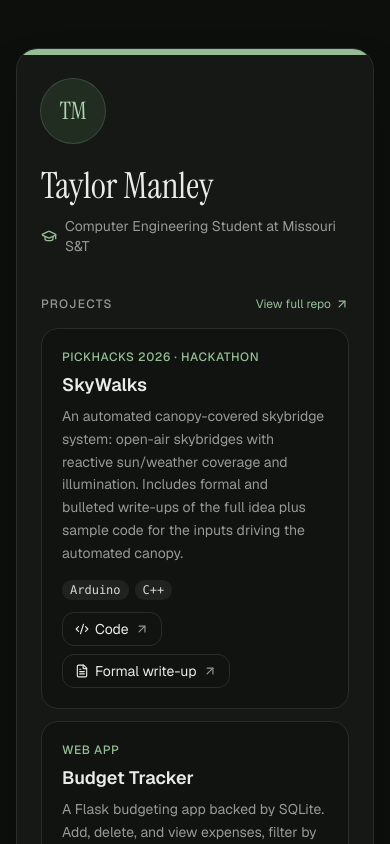
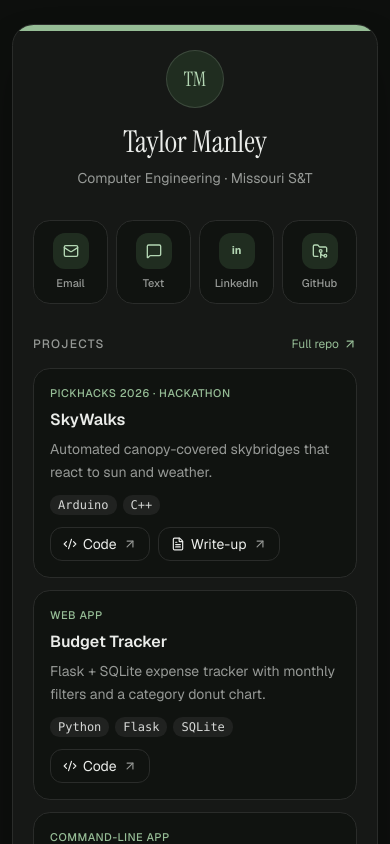
Before and after one commit to T-Manley/Handshake_project, a Next.js app: page / in a window 390 px wide. Shown: the top 844 px of the page. Built offline with nearby package versions, Linux system fonts and the light colour scheme.

Commit message:
feat: enhance layout and add contact section; update project details
V0-Chat-Id: dB70JI1JSH8

```diff
--- a/app/page.tsx
+++ b/app/page.tsx
@@ -13,28 +13,40 @@ function SectionHeading({ id, children }: { id: string; children: React.ReactNod
 
 export default function Page() {
   return (
-    <main className="flex min-h-dvh items-center justify-center px-4 py-12 sm:py-20">
+    <main className="flex min-h-dvh items-center justify-center px-3 py-6 sm:px-4 sm:py-20">
       <article className="w-full max-w-2xl overflow-hidden rounded-2xl border border-border bg-card shadow-2xl shadow-black/40">
         <div className="h-1.5 bg-primary" aria-hidden="true" />
 
-        <div className="flex flex-col gap-10 p-6 sm:p-10">
-          <header className="flex flex-col gap-5 sm:flex-row sm:items-center sm:gap-6">
+        <div className="flex flex-col gap-8 p-5 sm:gap-10 sm:p-10">
+          <header className="flex flex-col items-center gap-4 text-center sm:flex-row sm:items-center sm:gap-6 sm:text-left">
             <div
-              className="flex size-16 shrink-0 items-center justify-center rounded-full bg-accent font-serif text-2xl text-accent-foreground ring-1 ring-primary/30"
+              className="flex size-14 shrink-0 items-center justify-center rounded-full bg-accent font-serif text-xl text-accent-foreground ring-1 ring-primary/30 sm:size-16 sm:text-2xl"
               aria-hidden="true"
             >
               TM
             </div>
-            <div className="flex flex-col gap-2">
-              <h1 className="font-serif text-4xl leading-tight text-foreground text-balance sm:text-5xl">
+            <div className="flex flex-col items-center gap-2 sm:items-start">
+              <h1 className="font-serif text-3xl leading-tight text-foreground text-balance sm:text-5xl">
                 Taylor Manley
               </h1>
-              <p className="flex items-center gap-2 text-sm text-muted-foreground">
-                <GraduationCap className="size-4 shrink-0 text-primary" aria-hidden="true" />
-                Computer Engineering Student at Missouri S&amp;T
+              <p className="flex items-start gap-2 text-sm leading-snug text-muted-foreground sm:items-center">
+                <GraduationCap className="hidden size-4 shrink-0 text-primary sm:block" aria-hidden="true" />
+                <span>
+                  Computer Engineering
+                  <span className="sm:hidden"> &middot; </span>
+                  <span className="hidden sm:inline"> Student at </span>
+                  <span className="whitespace-nowrap">Missouri S&amp;T</span>
+                </span>
               </p>
             </div>
           </header>
+
+          <section aria-labelledby="contact-heading-mobile" className="flex flex-col gap-3 sm:hidden">
+            <h2 id="contact-heading-mobile" className="sr-only">
+              Get in touch
+            </h2>
+            <ContactLinks variant="compact" />
+          </section>
 
           <section aria-labelledby="projects-heading" className="flex flex-col gap-4">
             <div className="flex items-center justify-between gap-4">
@@ -45,7 +57,8 @@ export default function Page() {
                 rel="noopener noreferrer"
                 className="inline-flex items-center gap-1 text-xs text-primary hover:underline focus-visible:outline-2 focus-visible:outline-offset-2 focus-visible:outline-ring"
               >
-                View full repo
+                <span className="hidden sm:inline">View full repo</span>
+                <span className="sm:hidden">Full repo</span>
                 <ArrowUpRight className="size-3.5" aria-hidden="true" />
                 <span className="sr-only">(opens in a new tab)</span>
               </a>
@@ -58,7 +71,7 @@ export default function Page() {
             <Involvement />
           </section>
 
-          <section aria-labelledby="contact-heading" className="flex flex-col gap-4">
+          <section aria-labelledby="contact-heading" className="hidden flex-col gap-4 sm:flex">
             <SectionHeading id="contact-heading">Get in touch</SectionHeading>
             <ContactLinks />
           </section>
--- a/components/contact-links.tsx
+++ b/components/contact-links.tsx
@@ -46,7 +46,29 @@ const contacts: ContactLink[] = [
   },
 ]
 
-export function ContactLinks() {
+export function ContactLinks({ variant = 'full' }: { variant?: 'full' | 'compact' }) {
+  if (variant === 'compact') {
+    return (
+      <ul className="grid grid-cols-4 gap-2">
+        {contacts.map((contact) => (
+          <li key={contact.label}>
+            <a
+              href={contact.href}
+              {...(contact.external ? { target: '_blank', rel: 'noopener noreferrer' } : {})}
+              aria-label={`${contact.label}: ${contact.value}${contact.external ? ' (opens in a new tab)' : ''}`}
+              className="flex flex-col items-center gap-1.5 rounded-xl border border-border bg-background/60 py-3 text-foreground transition-colors active:bg-accent hover:border-primary/50 focus-visible:outline-2 focus-visible:outline-offset-2 focus-visible:outline-ring"
+            >
+              <span className="flex size-9 items-center justify-center rounded-lg bg-accent text-accent-foreground">
+                {contact.icon}
+              </span>
+              <span className="text-[11px] font-medium text-muted-foreground">{contact.label}</span>
+            </a>
+          </li>
+        ))}
+      </ul>
+    )
+  }
+
   return (
     <ul className="grid gap-2 sm:grid-cols-2">
       {contacts.map((contact) => (
--- a/components/projects.tsx
+++ b/components/projects.tsx
@@ -9,6 +9,7 @@ type ProjectLink = {
 type Project = {
   eyebrow: string
   title: string
+  summary: string
   description: string
   tech: string[]
   links: ProjectLink[]
@@ -20,6 +21,7 @@ const projects: Project[] = [
   {
     eyebrow: 'PickHacks 2026 · Hackathon',
     title: 'SkyWalks',
+    summary: 'Automated canopy-covered skybridges that react to sun and weather.',
     description:
       'An automated canopy-covered skybridge system: open-air skybridges with reactive sun/weather coverage and illumination. Includes formal and bulleted write-ups of the full idea plus sample code for the inputs driving the automated canopy.',
     tech: ['Arduino', 'C++'],
@@ -35,6 +37,7 @@ const projects: Project[] = [
   {
     eyebrow: 'Web App',
     title: 'Budget Tracker',
+    summary: 'Flask + SQLite expense tracker with monthly filters and a category donut chart.',
     description:
       'A Flask budgeting app backed by SQLite. Add, delete, and view expenses, filter by month, and see totals with a category breakdown visualized in an animated donut chart.',
     tech: ['Python', 'Flask', 'SQLite'],
@@ -43,6 +46,7 @@ const projects: Project[] = [
   {
     eyebrow: 'Command-Line App',
     title: 'To-Do List',
+    summary: 'Command-line task manager with due dates and file save/load.',
     description:
       'A command-line to-do app for managing tasks with due dates: add, view, complete, and delete tasks, with save and load to a local file.',
     tech: ['Python'],
@@ -56,19 +60,22 @@ export function Projects() {
       {projects.map((project) => (
         <li
           key={project.title}
-          className="flex flex-col gap-4 rounded-xl border border-border bg-background/60 p-5 transition-colors hover:border-primary/40"
+          className="flex flex-col gap-3 rounded-xl border border-border bg-background/60 p-4 transition-colors hover:border-primary/40 sm:gap-4 sm:p-5"
         >
           <div className="flex flex-col gap-1.5">
-            <span className="text-xs font-medium uppercase tracking-wider text-primary">
+            <span className="text-[11px] font-medium uppercase tracking-wider text-primary sm:text-xs">
               {project.eyebrow}
             </span>
-            <h3 className="text-lg font-semibold text-foreground">{project.title}</h3>
-            <p className="text-sm leading-relaxed text-muted-foreground text-pretty">
+            <h3 className="text-base font-semibold text-foreground sm:text-lg">{project.title}</h3>
+            <p className="text-sm leading-relaxed text-muted-foreground text-pretty sm:hidden">
+              {project.summary}
+            </p>
+            <p className="hidden text-sm leading-relaxed text-muted-foreground text-pretty sm:block">
               {project.description}
             </p>
           </div>
 
-          <div className="flex flex-wrap items-center justify-between gap-3">
+          <div className="flex flex-col gap-3 sm:flex-row sm:flex-wrap sm:items-center sm:justify-between">
             <ul className="flex flex-wrap gap-1.5" aria-label={`${project.title} technologies`}>
               {project.tech.map((t) => (
                 <li
@@ -92,7 +99,14 @@ export function Projects() {
                     className="group inline-flex items-center gap-1.5 rounded-lg border border-border px-3 py-1.5 text-sm text-foreground transition-colors hover:border-primary hover:bg-primary hover:text-primary-foreground focus-visible:outline-2 focus-visible:outline-offset-2 focus-visible:outline-ring"
                   >
                     <Icon className="size-3.5" aria-hidden="true" />
-                    {link.label}
+                    {link.kind === 'doc' ? (
+                      <>
+                        <span className="sm:hidden">Write-up</span>
+                        <span className="hidden sm:inline">{link.label}</span>
+                      </>
+                    ) : (
+                      link.label
+                    )}
                     <ArrowUpRight className="size-3.5 opacity-60" aria-hidden="true" />
                     <span className="sr-only">for {project.title} (opens in a new tab)</span>
                   </a>
```
